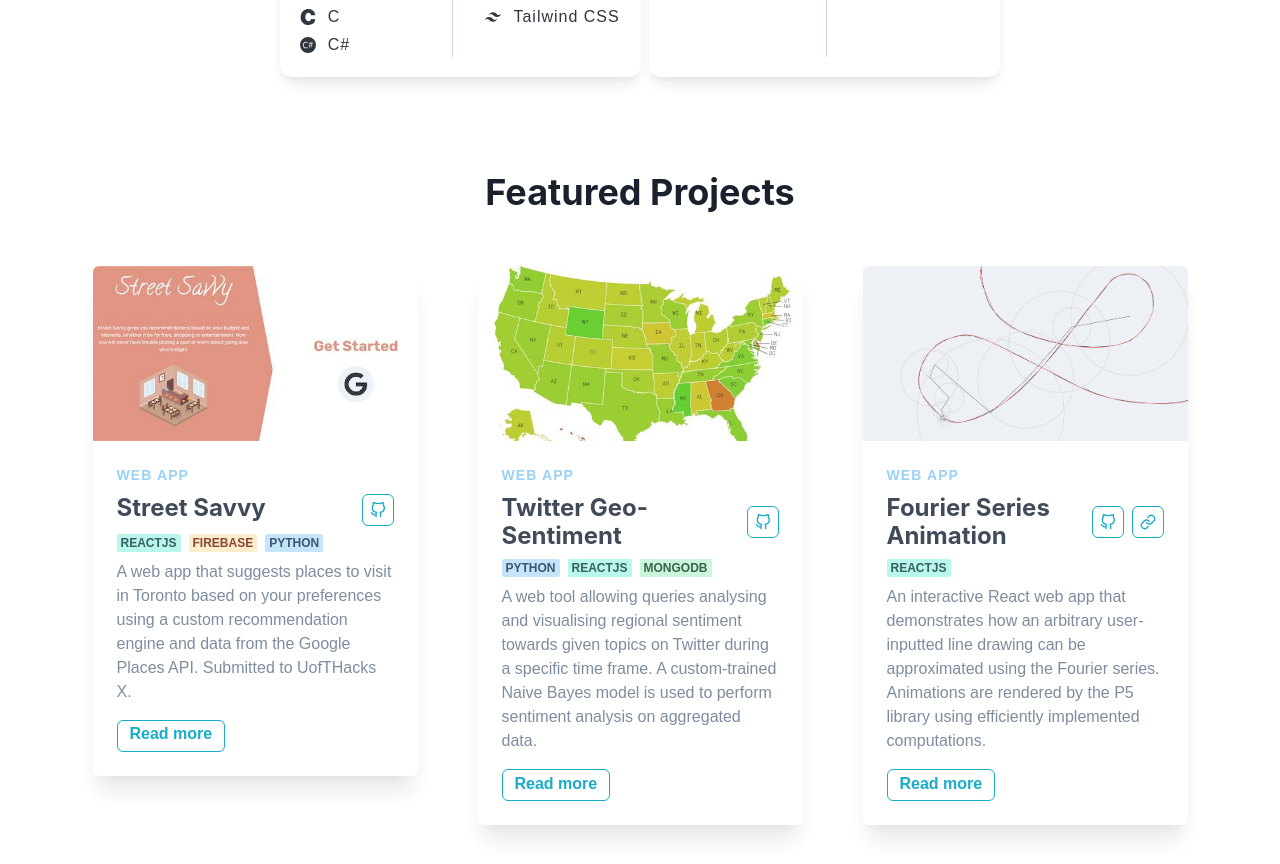
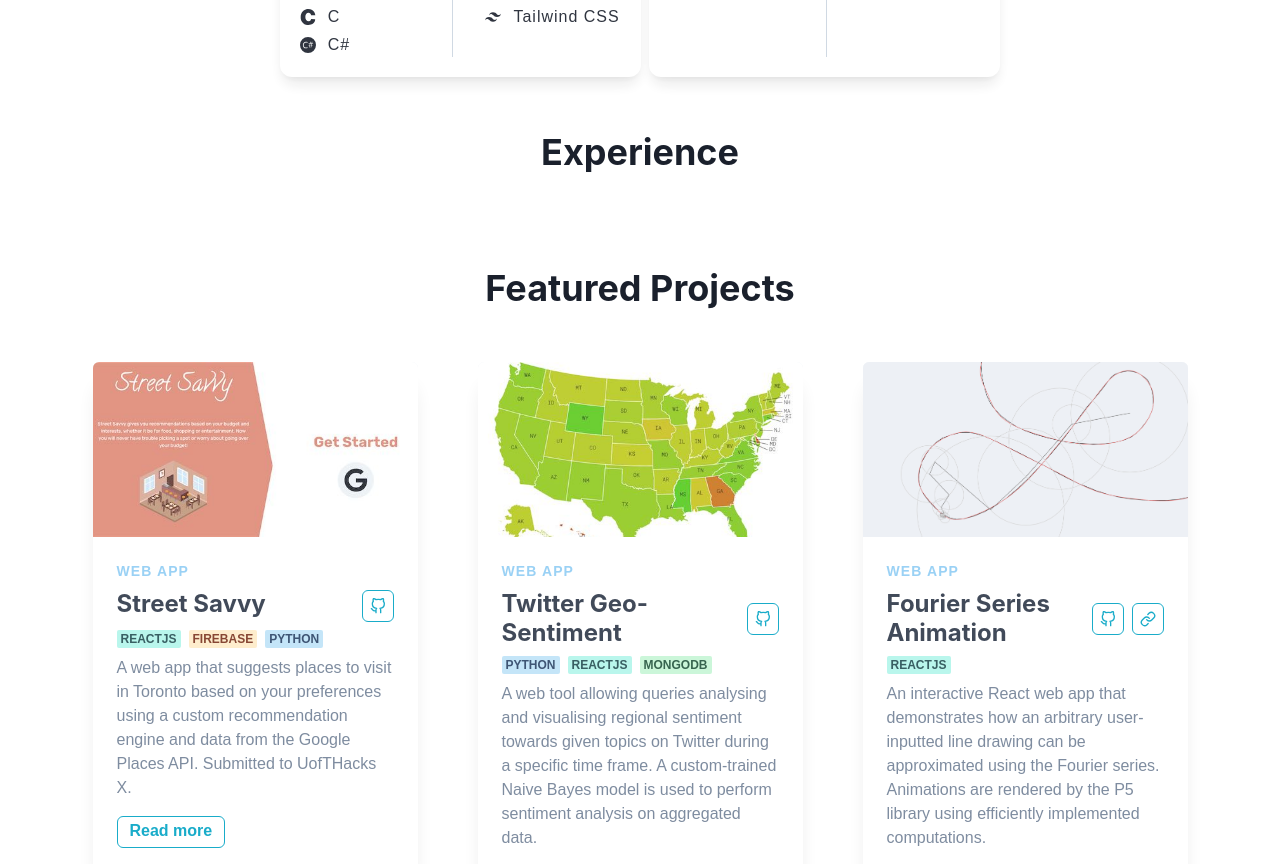
Before and after one commit to jasonfyw/jasonfyw.github.io, a React (Create React App) app: page / in a window 1280 px wide. Shown: the part 1720-2584 px from the top of the page. Built offline with nearby package versions, Linux system fonts and the light colour scheme; a web font is replaced by a local one.

Commit message:
add: experience component

```diff
--- /dev/null
+++ b/src/components/Experience/Experience.tsx
@@ -0,0 +1,20 @@
+import { Container, Heading, VStack } from '@chakra-ui/react';
+import Fade from 'react-reveal/Fade';
+import React from 'react';
+import { Element } from 'react-scroll';
+
+const Experience = () => {
+    return (
+        <Element name='experience'>
+            <Container maxW={'5xl'} p={6.75} mt={[20, 10]}>
+                <VStack spacing={8}>
+                    <Fade>
+                        <Heading as='h2'>Experience</Heading>
+                    </Fade>
+                </VStack>
+            </Container>
+        </Element>
+    );
+};
+
+export default Experience;
--- /dev/null
+++ b/src/components/Experience/index.tsx
@@ -0,0 +1 @@
+export { default } from './Experience'
--- a/src/pages/Main/Main.tsx
+++ b/src/pages/Main/Main.tsx
@@ -6,6 +6,7 @@ import Skills from "../../components/Skills"
 import Resume from "../../components/Resume"
 import Contact from "../../components/Contact"
 import Nav from '../../components/Nav';
+import Experience from '../../components/Experience';
 
 const Main = () => {
     return (
@@ -14,6 +15,7 @@ const Main = () => {
             <Intro />
             <About />
             <Skills />
+            <Experience />
             <Projects />
             <Resume />
             <Contact />
```
